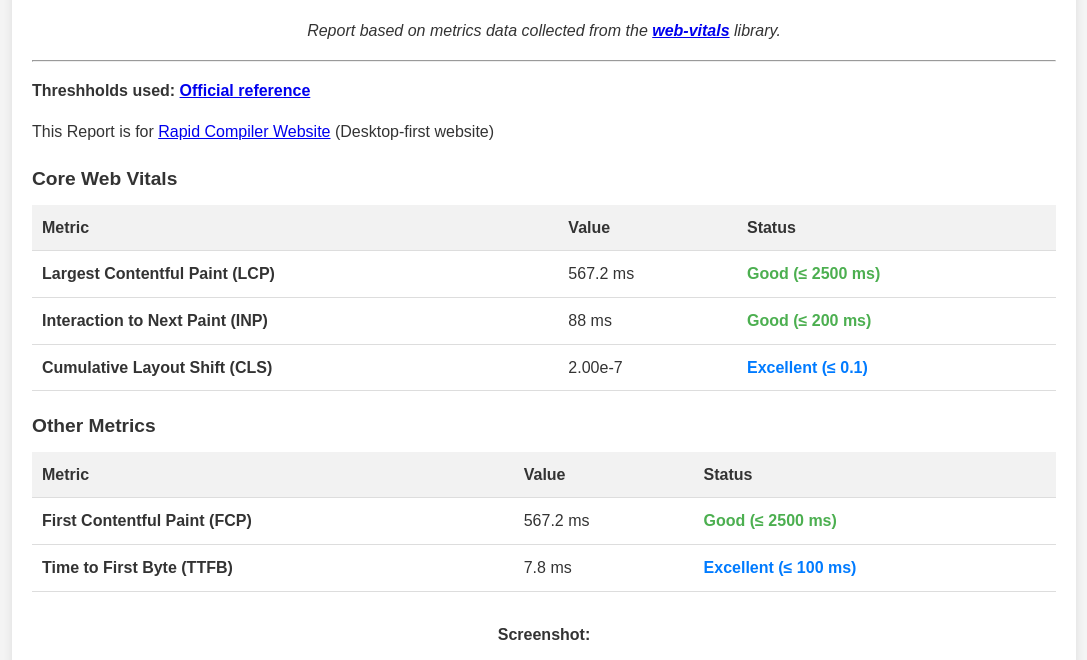
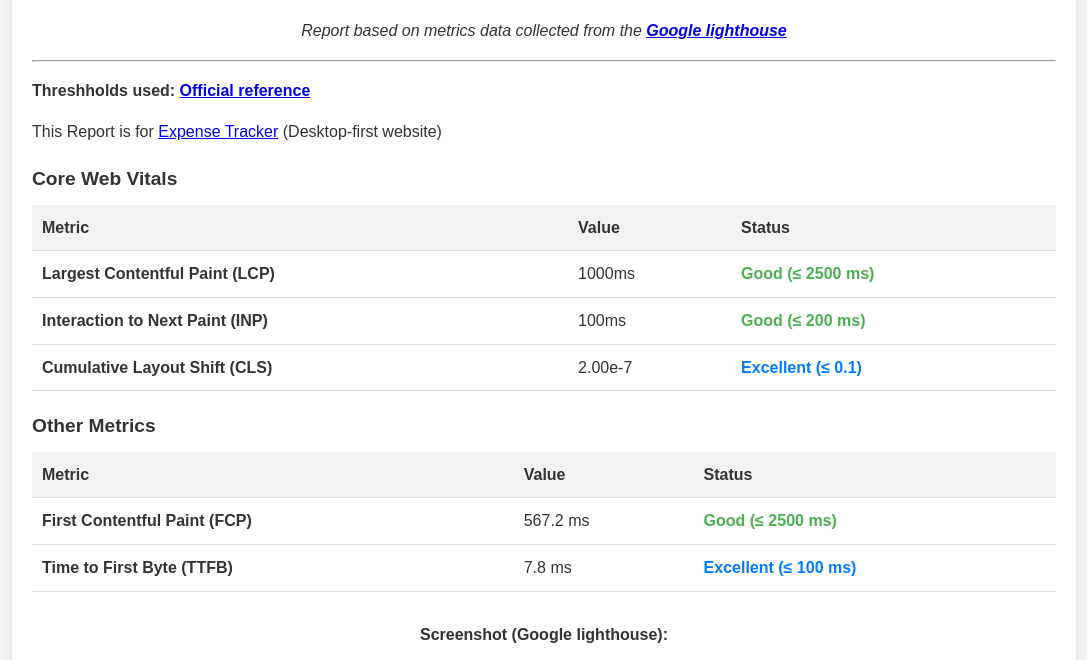
Before and after one commit to immortalWebDev/web-vitals-reports, a plain HTML site: page expenseTracker/expenseTracker.html in a window 1280 px wide. Shown: the part 96-756 px from the top of the page, without its empty margins (96-1183 px from the left). Drawn offline with Linux system fonts and the light colour scheme; grey boxes are pictures that could not be loaded.

Commit message:
Update Web Vitals Report references and metrics in expense tracker

```diff
--- a/expenseTracker/expenseTracker.html
+++ b/expenseTracker/expenseTracker.html
@@ -95,8 +95,7 @@
         <h1>Web Vitals Report</h1>
         <p class="note">
             Report based on metrics data collected from the
-            <strong><a href="https://www.npmjs.com/package/web-vitals">web-vitals</a></strong>
-            library.
+            <strong><a href="https://developer.chrome.com/docs/lighthouse/overview">Google lighthouse</a></strong>
         </p>
         <hr>
         <strong>
@@ -107,7 +106,7 @@
         </strong>
         <p>
             This Report is for
-            <a href="https://github.com/immortalWebDev/Rapid-Compiler">Rapid Compiler Website</a> (Desktop-first website)
+            <a href="https://github.com/immortalWebDev/Rapid-Compiler">Expense Tracker</a> (Desktop-first website)
         </p>
 
         <h3>Core Web Vitals</h3>
@@ -122,12 +121,12 @@
             <tbody>
                 <tr>
                     <td><strong>Largest Contentful Paint (LCP)</strong></td>
-                    <td>567.2 ms</td>
+                    <td>1000ms</td>
                     <td class="result good">Good (≤ 2500 ms)</td>
                 </tr>
                 <tr>
                     <td><strong>Interaction to Next Paint (INP)</strong></td>
-                    <td>88 ms</td>
+                    <td>100ms</td>
                     <td class="result good">Good (≤ 200 ms)</td>
                 </tr>
                 <tr>
@@ -162,7 +161,7 @@
         </table>
 
         <div class="screenshot-container">
-            <p><strong>Screenshot:</strong></p>
+            <p><strong>Screenshot (Google lighthouse):</strong></p>
             <img src="https://cdn.jsdelivr.net/gh/immortalWebDev/my-cdn@f400561297bbf98e20f26bf7b6a81c70bc8d656c/expense-tracker/expense-google-lighthouse.jpg" alt="Web Vitals Screenshot" />
         </div>
     </div>
```
